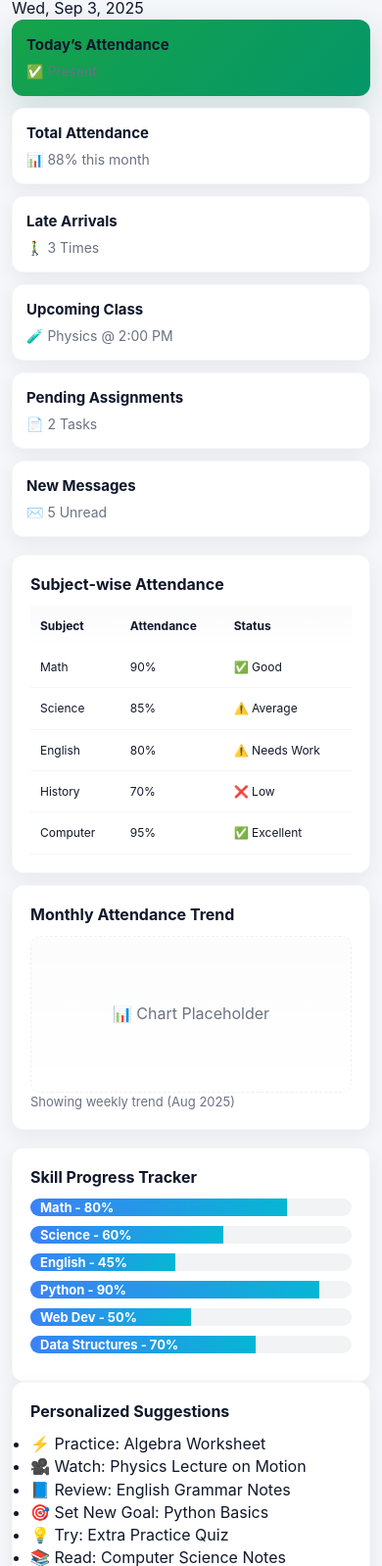
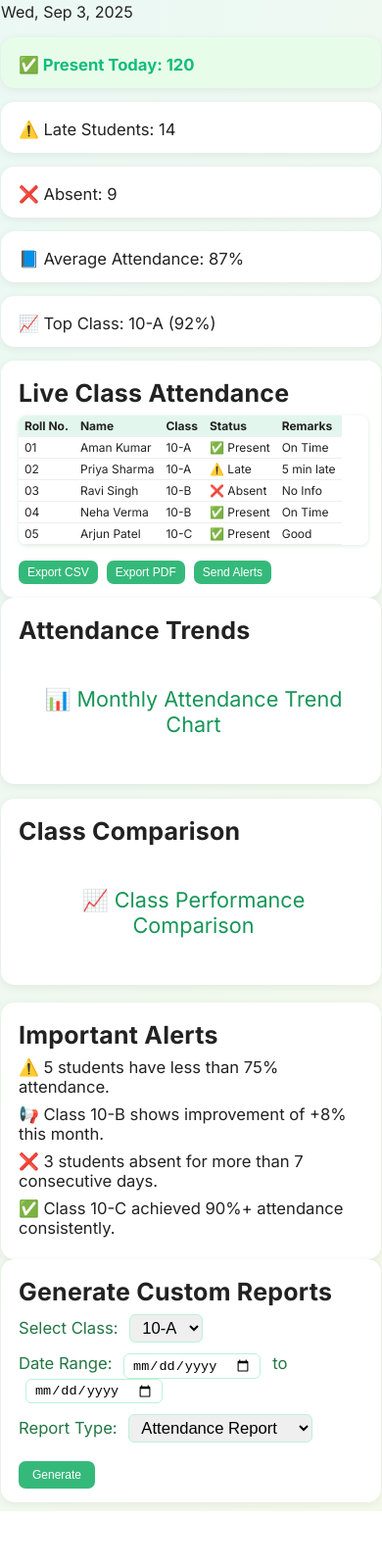
Before and after one commit to AnmolAnubhav07/flowcoder, a plain HTML site: page admin.html in a window 390 px wide. Shown: the part 176-1774 px from the top of the page at 98% size. After the commit the page ends 1718 px from the top, so only its background shows below. Drawn offline with Linux system fonts and the light colour scheme.

Commit message:
Update admin.html

```diff
--- a/admin.html
+++ b/admin.html
@@ -3,231 +3,341 @@
 <head>
   <meta charset="UTF-8">
   <meta name="viewport" content="width=device-width, initial-scale=1.0">
-  <title>FlowCoder Attendance Dashboard</title>
-  <link rel="stylesheet" href="style.css">
+  <title>Admin Panel | Campus360</title>
+  <link href="https://fonts.googleapis.com/css2?family=Inter:wght@400;700&display=swap" rel="stylesheet">
+  <style>
+    body {
+      font-family: 'Inter', Arial, sans-serif;
+      background: linear-gradient(120deg, #eaf8f5 0%, #f5f9eb 100%);
+      margin: 0;
+      color: #222;
+    }
+    .header {
+      background: #e3f6ee;
+      padding: 14px 20px;
+      display: flex;
+      justify-content: space-between;
+      align-items: center;
+      border-bottom: 2px solid #f0f0f0;
+      position: sticky;
+      top: 0;
+      z-index: 10;
+    }
+    .logo {
+      font-size: 22px;
+      font-weight: 700;
+      color: #179659;
+      letter-spacing: 0.04em;
+    }
+    .header-actions {
+      display: flex;
+      gap: 14px;
+      align-items: center;
+    }
+    .profile-pic {
+      width: 32px;
+      height: 32px;
+      border-radius: 50%;
+      border: 2px solid #baf3d7;
+      object-fit: cover;
+    }
+    .icon {
+      font-size: 19px;
+      cursor: pointer;
+    }
+    .main {
+      max-width: 470px;
+      margin: 0 auto;
+      padding: 22px 10px 30px 10px;
+    }
+    h1 {
+      font-size: 2em;
+      font-weight: 700;
+      margin-bottom: 8px;
+      color: #147a47;
+      letter-spacing: 0.01em;
+    }
+    h2, h3 {
+      font-weight: 700;
+      margin-top: 0;
+      margin-bottom: 8px;
+      letter-spacing: 0.01em;
+    }
+    /* Sidebar styles */
+    .sidebar {
+      background: #d5f5e7;
+      min-width: 180px;
+      padding: 16px;
+      position: absolute;
+      left: 0;
+      top: 0;
+      height: 100%;
+      border-right: 1px solid #e0e0e0;
+      font-weight: 700;
+    }
+    .sidebar h2 { margin-bottom: 12px;}
+    .sidebar nav a {
+      display: block; text-decoration: none; color: #222;
+      margin-bottom: 9px; padding: 7px 4px; border-radius:6px;
+    }
+    .sidebar nav a.active, .sidebar nav a:hover {
+      background: #baf3d7;
+      color: #128065;
+    }
+    /* Card styles */
+    .cards {
+      display: flex;
+      flex-direction: column;
+      gap: 14px;
+      margin-bottom: 14px;
+    }
+    .card, .box, .alert-box {
+      background: #fff;
+      border-radius: 14px;
+      box-shadow: 0 2px 10px #0001;
+      padding: 18px 13px 14px 18px;
+      font-size: 1.04em;
+    }
+    .present { background: #e7fde9; color: #12bc7e; font-weight:700;}
+    table {
+      border-collapse: collapse;
+      width: 100%;
+      background: #fff;
+      margin-top: 8px;
+      border-radius: 8px;
+      box-shadow: 0 1px 5px #cce5d6aa;
+      overflow-x: auto;
+      display: block;
+      font-size: 0.98em;
+    }
+    table th, table td {
+      padding: 8px 10px;
+      border-bottom: 1px solid #eee;
+      text-align: left;
+      white-space: nowrap;
+    }
+    table th { background: #e3f6ee; }
+    .actions {
+      margin-top:12px;
+      display:flex;
+      gap:9px;
+      flex-wrap:wrap;
+    }
+    .btn {
+      background: #35b97a;
+      color: #fff;
+      border: none;
+      border-radius: 7px;
+      padding: 7px 13px;
+      font-size: 15px;
+      margin-top: 4px;
+      cursor: pointer;
+      transition: background 0.2s;
+    }
+    .btn:hover { background: #24935d; }
+    .grid-2 {
+      display: flex;
+      flex-direction: column;
+      gap: 15px;
+      margin-bottom: 18px;
+    }
+    .chart-placeholder {
+      padding: 34px 0;
+      text-align: center;
+      color: #179659;
+      font-size: 1.3em;
+    }
+    .alert-box ul, ul {
+      list-style: none;
+      padding: 0;
+      margin: 0;
+      font-size: 1em;
+    }
+    .alert-box li {
+      margin-bottom: 8px;
+    }
+    form label {
+      display:block;
+      margin-bottom:11px;
+      font-weight:500;
+      color:#247644;
+    }
+    form select, form input[type="date"] {
+      margin-left: 7px;
+      margin-right: 8px;
+      border-radius: 6px;
+      border:1px solid #baf3d7;
+      padding:3px 8px;
+      font-size: 1em;
+    }
+    form button[type="submit"] {
+      margin-top:8px;
+      padding:7px 14px;
+    }
+    @media (max-width: 960px) {
+      .sidebar { display: none; }
+      .main { padding:18px 4px 35px 4px; }
+      table th, table td { font-size: 12px; padding: 4px 6px;}
+    }
+    @media (max-width: 500px) {
+      .main { padding:9px 1px 9px 1px;}
+      .btn { font-size: 12px; padding:5px 9px;}
+      .profile-pic { width: 24px; height: 24px;}
+      .logo { font-size:18px;}
+      table th, table td { padding: 3px 6px;}
+    }
+  </style>
 </head>
 <body>
   <!-- Header -->
-  <!-- Header -->
-<header class="header">
-  <div class="logo">🖥️ FlowCoder Attendance</div>
-  <div class="header-actions">
-    <input type="text" class="search" placeholder="🔍 Search for students, courses...">
-
-    <!-- Single Notification Icon -->
-    <span class="icon">🔔</span>
-
-    <!-- Settings button -->
-    <button id="settingsBtn" class="icon">⚙️</button>
-
-    <!-- Profile picture (black placeholder) -->
-    <!-- Profile picture (black placeholder) -->
-<img src="https://via.placeholder.com/35/000000/FFFFFF?text=👤"
-     alt="Profile" class="profile-pic" id="profilePic">
-
-
-    <!-- Hidden file input for profile pic -->
-    <input type="file" id="fileInput" accept="image/*" style="display:none;">
-  </div>
-</header>
-
-
-  <!-- Sidebar -->
+  <header class="header">
+    <div class="logo">🏫 Campus360 Admin</div>
+    <div class="header-actions">
+      <input type="text" class="search" placeholder="🔍 Search student..." style="width:110px; border-radius:7px; border:1px solid #baf3d7; padding:5px 7px;">
+      <span class="icon">🔔</span>
+      <span class="icon">⚙️</span>
+      <img src="https://via.placeholder.com/35" alt="Admin Profile" class="profile-pic">
+    </div>
+  </header>
+  <!-- Sidebar (hidden on mobile) -->
   <aside class="sidebar">
-    <h2>Main Menu</h2>
+    <h2>Admin Menu</h2>
     <nav>
-      <a href="index.html" class="active">🏠 Dashboard</a>
-      <a href="attendance.html">📅 Attendance History</a>
+      <a href="index.html">🏠 Dashboard</a>
+      <a href="attendance.html">📅 Attendance</a>
       <a href="timetable.html">🕒 Timetable</a>
-      <a href="learning.html">📘 Learning Resources</a>
-      <a href="goals.html">🎯 Career Goals</a>
+      <a href="learning.html">📘 Learning</a>
+      <a href="goals.html">🎯 Goals</a>
       <a href="reports.html">📊 Reports</a>
-      <a href="admin.html">👩‍🏫 Admin Panel</a>
-    </nav>
-
-    <h2>Extras</h2>
-    <nav>
-      <a href="#">💡 Tips & Tricks</a>
-      <a href="#">📌 Reminders</a>
-      <a href="#">⚙️ Settings</a>
-      <a href="#">📚 Resources</a>
+      <a href="admin.html" class="active">👩‍🏫 Admin Panel</a>
     </nav>
   </aside>
-
   <!-- Main Content -->
   <main class="main">
-    <h1>Welcome Back, Student 👋</h1>
+    <h1>Admin Panel 👩‍🏫</h1>
     <p id="date"></p>
-
-    <!-- Top Cards Section -->
+    <!-- Quick Overview Cards -->
     <section class="cards">
-      <div class="card present">
-        <h3>Today’s Attendance</h3>
-        <p>✅ Present</p>
-      </div>
-      <div class="card">
-        <h3>Total Attendance</h3>
-        <p>📊 88% this month</p>
-      </div>
-      <div class="card">
-        <h3>Late Arrivals</h3>
-        <p>🚶‍♂️ 3 Times</p>
-      </div>
-      <div class="card">
-        <h3>Upcoming Class</h3>
-        <p>🧪 Physics @ 2:00 PM</p>
-      </div>
-      <div class="card">
-        <h3>Pending Assignments</h3>
-        <p>📄 2 Tasks</p>
-      </div>
-      <div class="card">
-        <h3>New Messages</h3>
-        <p>✉️ 5 Unread</p>
+      <div class="card present">✅ Present Today: 120</div>
+      <div class="card">⚠️ Late Students: 14</div>
+      <div class="card">❌ Absent: 9</div>
+      <div class="card">📘 Average Attendance: 87%</div>
+      <div class="card">📈 Top Class: 10-A (92%)</div>
+    </section>
+    <!-- Class View -->
+    <section class="box">
+      <h2>Live Class Attendance</h2>
+      <table>
+        <thead>
+          <tr>
+            <th>Roll No.</th>
+            <th>Name</th>
+            <th>Class</th>
+            <th>Status</th>
+            <th>Remarks</th>
+          </tr>
+        </thead>
+        <tbody>
+          <tr>
+            <td>01</td>
+            <td>Aman Kumar</td>
+            <td>10-A</td>
+            <td>✅ Present</td>
+            <td>On Time</td>
+          </tr>
+          <tr>
+            <td>02</td>
+            <td>Priya Sharma</td>
+            <td>10-A</td>
+            <td>⚠️ Late</td>
+            <td>5 min late</td>
+          </tr>
+          <tr>
+            <td>03</td>
+            <td>Ravi Singh</td>
+            <td>10-B</td>
+            <td>❌ Absent</td>
+            <td>No Info</td>
+          </tr>
+          <tr>
+            <td>04</td>
+            <td>Neha Verma</td>
+            <td>10-B</td>
+            <td>✅ Present</td>
+            <td>On Time</td>
+          </tr>
+          <tr>
+            <td>05</td>
+            <td>Arjun Patel</td>
+            <td>10-C</td>
+            <td>✅ Present</td>
+            <td>Good</td>
+          </tr>
+        </tbody>
+      </table>
+      <div class="actions">
+        <button class="btn">Export CSV</button>
+        <button class="btn">Export PDF</button>
+        <button class="btn">Send Alerts</button>
       </div>
     </section>
-
-    <!-- Grid Section -->
+    <!-- Charts -->
     <section class="grid-2">
       <div class="box">
-        <h2>Subject-wise Attendance</h2>
-        <table>
-          <thead>
-            <tr><th>Subject</th><th>Attendance</th><th>Status</th></tr>
-          </thead>
-          <tbody>
-            <tr><td>Math</td><td>90%</td><td>✅ Good</td></tr>
-            <tr><td>Science</td><td>85%</td><td>⚠️ Average</td></tr>
-            <tr><td>English</td><td>80%</td><td>⚠️ Needs Work</td></tr>
-            <tr><td>History</td><td>70%</td><td>❌ Low</td></tr>
-            <tr><td>Computer</td><td>95%</td><td>✅ Excellent</td></tr>
-          </tbody>
-        </table>
+        <h2>Attendance Trends</h2>
+        <div class="chart-placeholder">📊 Monthly Attendance Trend Chart</div>
       </div>
-
       <div class="box">
-        <h2>Monthly Attendance Trend</h2>
-        <div class="chart-placeholder">📊 Chart Placeholder</div>
-        <p class="note">Showing weekly trend (Aug 2025)</p>
+        <h2>Class Comparison</h2>
+        <div class="chart-placeholder">📈 Class Performance Comparison</div>
       </div>
     </section>
-
-    <!-- Skill Progress Section -->
-    <section class="box">
-      <h2>Skill Progress Tracker</h2>
-      <div class="progress-bar"><span style="width: 80%">Math - 80%</span></div>
-      <div class="progress-bar"><span style="width: 60%">Science - 60%</span></div>
-      <div class="progress-bar"><span style="width: 45%">English - 45%</span></div>
-      <div class="progress-bar"><span style="width: 90%">Python - 90%</span></div>
-      <div class="progress-bar"><span style="width: 50%">Web Dev - 50%</span></div>
-      <div class="progress-bar"><span style="width: 70%">Data Structures - 70%</span></div>
-    </section>
-
-    <!-- Suggestions / Quick Actions -->
-    <section class="grid-2">
-      <div class="box">
-        <h2>Personalized Suggestions</h2>
-        <ul>
-          <li>⚡ Practice: Algebra Worksheet</li>
-          <li>🎥 Watch: Physics Lecture on Motion</li>
-          <li>📘 Review: English Grammar Notes</li>
-          <li>🎯 Set New Goal: Python Basics</li>
-          <li>💡 Try: Extra Practice Quiz</li>
-          <li>📚 Read: Computer Science Notes</li>
-        </ul>
-      </div>
-
-      <div class="box">
-        <h2>Quick Tasks</h2>
-        <div class="quick-buttons">
-          <button class="btn">Practice</button>
-          <button class="btn">Review</button>
-          <button class="btn">Watch Lecture</button>
-          <button class="btn">Set New Goal</button>
-          <button class="btn">Submit Assignment</button>
-          <button class="btn">Check Grades</button>
-        </div>
-      </div>
-    </section>
-
-    <!-- Alerts / Notifications -->
+    <!-- Alerts -->
     <section class="box alert-box">
-      <h2>System Alerts</h2>
+      <h2>Important Alerts</h2>
       <ul>
-        <li>✅ Attendance marked successfully at 9:02 AM</li>
-        <li>⚠️ You were late on 3rd Aug (5 mins late)</li>
-        <li>📢 Free Period now! Use this time wisely</li>
-        <li>📌 Reminder: Submit assignment for Web Dev</li>
-        <li>⚡ Update: New Python course available</li>
+        <li>⚠️ 5 students have less than 75% attendance.</li>
+        <li>📢 Class 10-B shows improvement of +8% this month.</li>
+        <li>❌ 3 students absent for more than 7 consecutive days.</li>
+        <li>✅ Class 10-C achieved 90%+ attendance consistently.</li>
       </ul>
     </section>
-
-    <!-- Upcoming Events -->
-    <section class="cards">
-      <div class="card">
-        <h3>Next Lecture</h3>
-        <p>🧪 Physics Lab @ 3:30 PM</p>
-      </div>
-      <div class="card">
-        <h3>Workshop</h3>
-        <p>💻 FlowCoder JS Bootcamp @ 5:00 PM</p>
-      </div>
-      <div class="card">
-        <h3>Exam Reminder</h3>
-        <p>📝 Math Test on 7th Sep</p>
-      </div>
-      <div class="card">
-        <h3>Project Deadline</h3>
-        <p>📂 Web Dev Final Project - 15th Sep</p>
-      </div>
+    <!-- Report Generation -->
+    <section class="box">
+      <h2>Generate Custom Reports</h2>
+      <form>
+        <label>
+          Select Class:
+          <select>
+            <option>10-A</option>
+            <option>10-B</option>
+            <option>10-C</option>
+            <option>11-A</option>
+          </select>
+        </label>
+        <label>
+          Date Range:
+          <input type="date"> to <input type="date">
+        </label>
+        <label>
+          Report Type:
+          <select>
+            <option>Attendance Report</option>
+            <option>Performance Report</option>
+            <option>Trend Analysis</option>
+          </select>
+        </label>
+        <button type="submit" class="btn">Generate</button>
+      </form>
     </section>
-
-    <!-- Footer / Extra Helpers -->
-    <section class="box">
-      <h2>Helpful Links</h2>
-      <ul>
-        <li>📘 Learning Resources</li>
-        <li>🛠️ Tools & IDEs</li>
-        <li>📊 Performance Dashboard</li>
-        <li>💬 Student Forum</li>
-        <li>📌 Important Announcements</li>
-      </ul>
-    </section>
-
-    <!-- Toast Notifications Placeholder -->
-    <div id="campus-toast-container"></div>
   </main>
-
-  <!-- Settings Modal (hidden by default) -->
-  <div class="modal" id="settingsModal" style="display:none;">
-    <div class="dialog">
-      <h2>Profile Settings</h2>
-      <div class="row">
-        <div class="col">
-          <label>Full Name</label>
-          <input type="text" value="John Doe">
-        </div>
-        <div class="col">
-          <label>Email</label>
-          <input type="text" value="john@example.com">
-        </div>
-      </div>
-      <div class="row">
-        <div class="col">
-          <label>Change Profile Picture</label>
-          <button class="btn" id="changePicBtn">Upload Image</button>
-        </div>
-        <div class="col">
-          <label>Password</label>
-          <input type="text" value="********">
-        </div>
-      </div>
-      <div class="mt-12">
-        <button class="btn success" id="saveSettings">💾 Save Changes</button>
-        <button class="btn ghost" id="cancelSettings">❌ Cancel</button>
-      </div>
-    </div>
-  </div>
+  <script>
+    // Show current date in header
+    document.getElementById('date').textContent =
+      "Date: " + new Date().toLocaleDateString();
+  </script>
+</body>
+</html>
 
   <script src="script.js"></script>
 </body>
```
